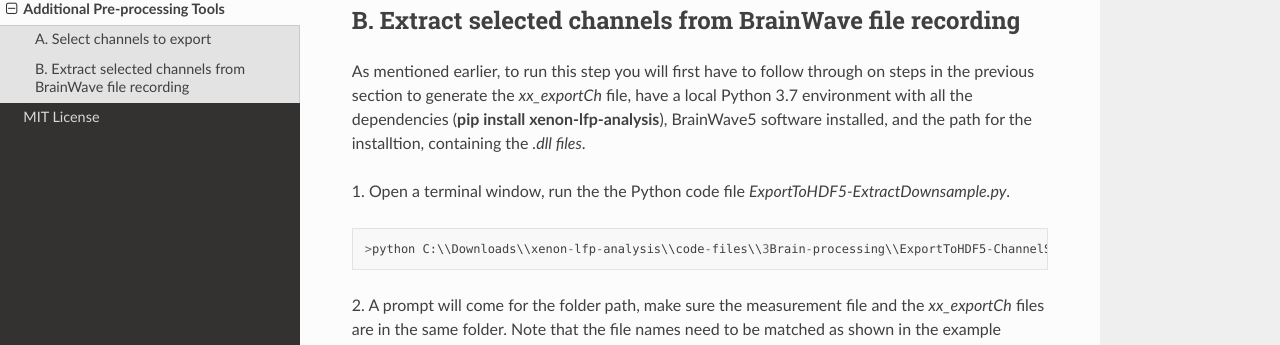
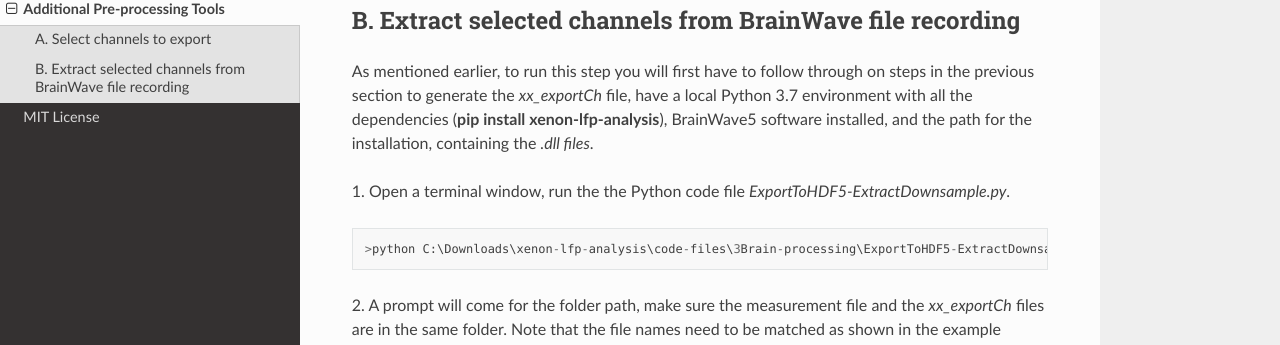
Before and after one commit to MicroBrew09/xenon-lfp-analysis, a Sphinx documentation site: the page built from docs/source/Code.rst, in a window 1280 px wide and 900 px high, scrolled down 2654 px. Shown: the part 221-566 px from the top of the window. Built offline with Sphinx 7.4.7 and the Read the Docs theme 2.0.0, drawn with Linux system fonts in a browser that asks for light colours.

Commit message:
Docs updated

```diff
--- a/docs/source/Code.rst
+++ b/docs/source/Code.rst
@@ -25,7 +25,7 @@
 
 ::
 
->python C:\\Downloads\\xenon-lfp-analysis\\code-files\\3Brain-processing\\ExportToHDF5-ChannelSelection.py
+>python C:\Downloads\xenon-lfp-analysis\code-files\3Brain-processing\ExportToHDF5-ChannelSelection.py
 
 
 Copy and paste http://127.0.0.1:9090/ in the browser (Firefox or Chrome or Edge).
@@ -67,13 +67,13 @@
 -----------------------------------------------------------
 
 As mentioned earlier, to run this step you will first have to follow through on steps in the previous section to generate the *xx_exportCh* file, \
-have a local Python 3.7 environment with all the dependencies (**pip install xenon-lfp-analysis**), BrainWave5 software installed, and the path for the installtion, \
+have a local Python 3.7 environment with all the dependencies (**pip install xenon-lfp-analysis**), BrainWave5 software installed, and the path for the installation, \
 containing the *.dll files*.
 
 1. Open a terminal window, run the the Python code file *ExportToHDF5-ExtractDownsample.py*.
 ::
 
->python C:\\Downloads\\xenon-lfp-analysis\\code-files\\3Brain-processing\\ExportToHDF5-ChannelSelection.py
+>python C:\Downloads\xenon-lfp-analysis\code-files\3Brain-processing\ExportToHDF5-ExtractDownsample.py
 
 2. A prompt will come for the folder path, make sure the measurement file and the *xx_exportCh* files are in the same folder. \
 Note that the file names need to be matched as shown in the example below, and if you have multiple pairs of files in the same folder, \
```
Also changed, not shown: 5 other files.
